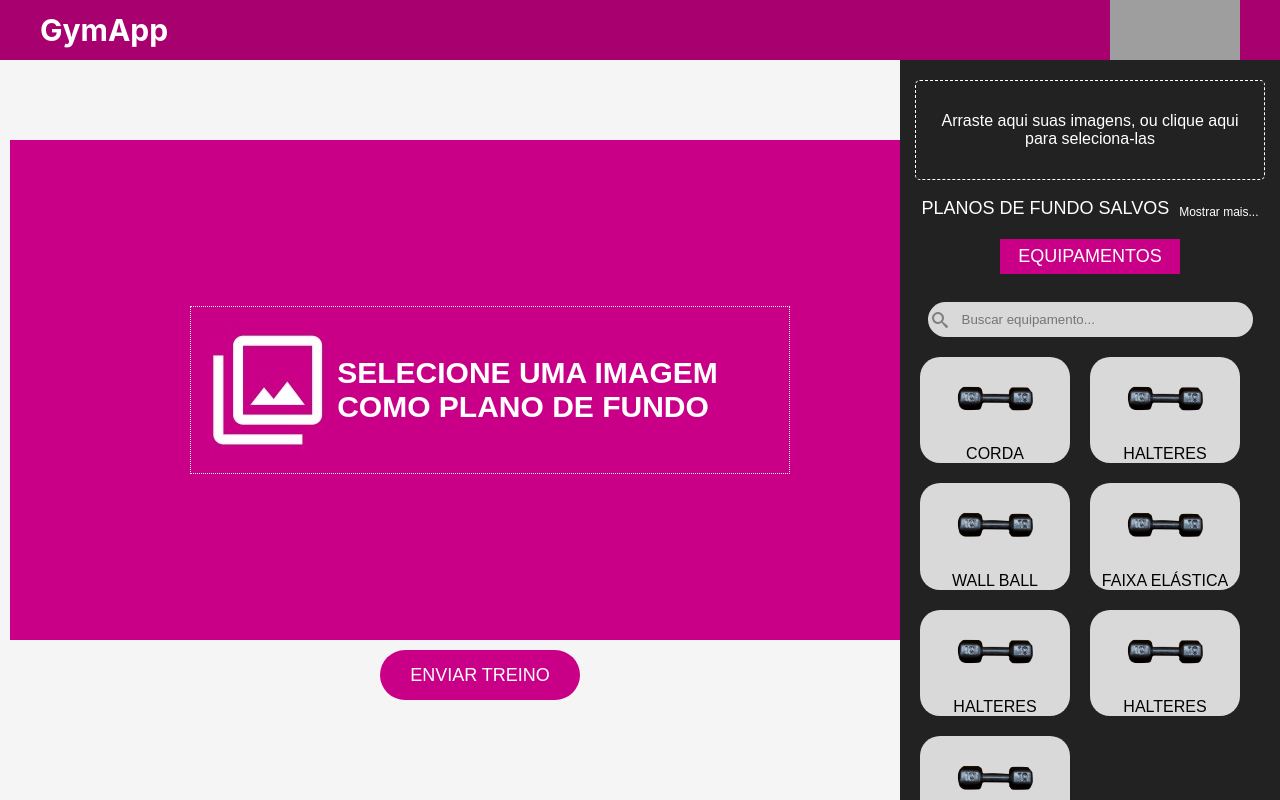
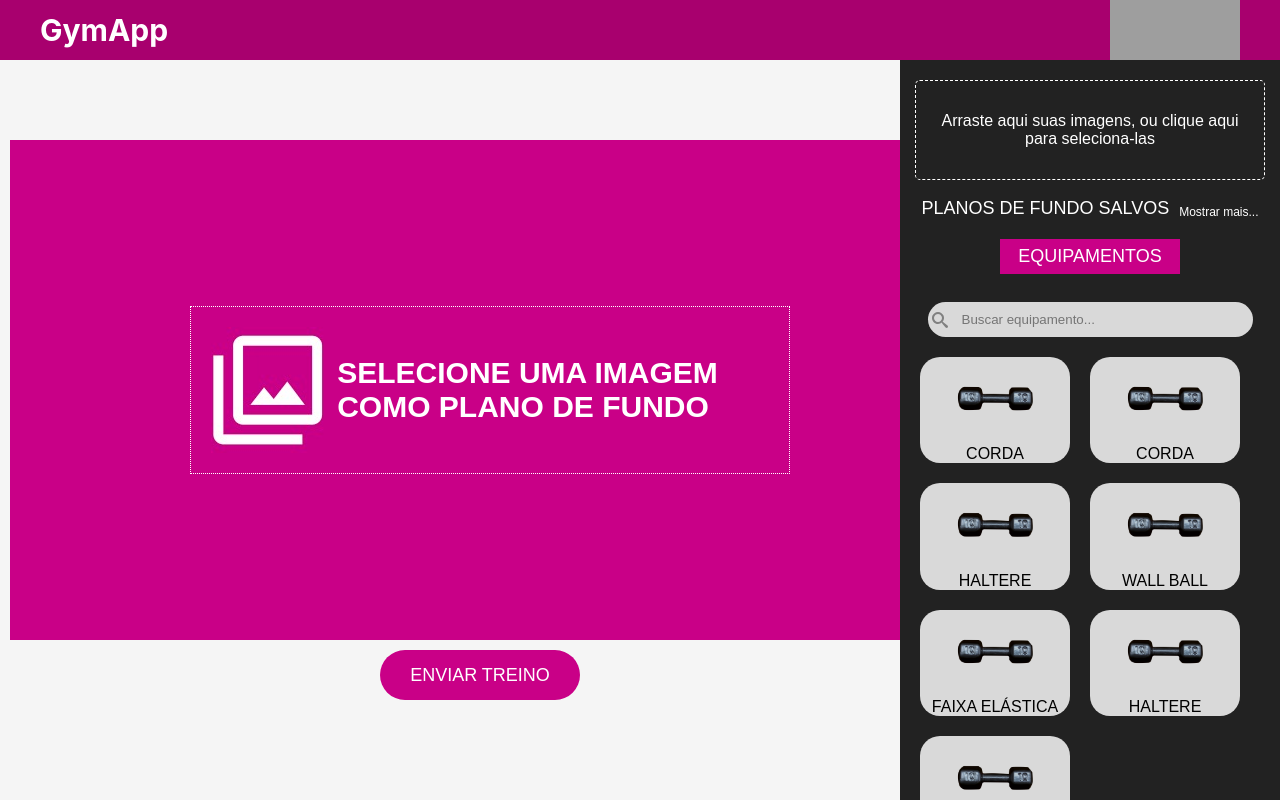
Before and after one commit to avoguga/gym-app, a React (Vite) app: page / in a window 1280 px wide. Built offline with nearby package versions, Linux system fonts and the light colour scheme; grey boxes are pictures that could not be loaded.

Commit message:
Implementa search

```diff
--- /dev/null
+++ b/src/components/Content/FirstSection/buttonElements.ts
@@ -0,0 +1,41 @@
+import PesoImg from "../../../assets/meu.png";
+
+
+export default  [
+    {
+        id: 1,
+        name: "CORDA",
+        img: PesoImg
+    },
+    {
+        id: 2,
+        name: "CORDA",
+        img: PesoImg
+    },
+    {
+        id: 3,
+        name: "HALTERE",
+        img: PesoImg
+    },
+    {
+        id: 4,
+        name: "WALL BALL",
+        img: PesoImg
+    },
+    {
+        id: 5,
+        name: "FAIXA ELÁSTICA",
+        img: PesoImg
+    },
+    {
+        id: 6,
+        name: "HALTERE",
+        img: PesoImg
+    },
+    {
+        id: 7,
+        name: "HALTERE",
+        img: PesoImg
+    },
+
+]
--- a/src/components/Content/FirstSection/index.tsx
+++ b/src/components/Content/FirstSection/index.tsx
@@ -1,8 +1,4 @@
-import {
-  useCallback,
-  useEffect,
-  useState,
-} from "react";
+import { useCallback, useEffect, useState } from "react";
 import Draggable from "react-draggable";
 import { useDropzone } from "react-dropzone";
 import DraggableContainer from "../../DragglableContainer";
@@ -29,6 +25,7 @@ import {
 import { storage } from "../../../firebase";
 import Lupa from "../../../assets/magnifier-glass_icon-icons.com_71148.svg";
 import PesoImg from "../../../assets/meu.png";
+import buttonElements from "./buttonElements";
 
 gsap.registerPlugin(DragRotate);
 
@@ -51,6 +48,9 @@ function FirstSection({
   const [counter, setCounter] = useState(0);
 
   const [selectedFileUrl, setSelectedFileUrl] = useState([]);
+
+  const [buttonElementsArray, setButtonsElementsArray] =
+    useState(buttonElements);
 
   const updateUploads = () => {
     const file = selectedFileByDrop[0];
@@ -125,7 +125,13 @@ function FirstSection({
   //     });
   // }, []);
 
-
+  const filterButtonsElements = (e) => {
+    const search = e.target.value.toLowerCase();
+    const filteredButtonsElements = buttonElements.filter((elements) =>
+      elements.name.toLowerCase().includes(search)
+    );
+    setButtonsElementsArray(filteredButtonsElements);
+  };
 
   return (
     <MainContainer>
@@ -153,7 +159,7 @@ function FirstSection({
           style={{
             display: "flex",
             flexWrap: "wrap",
-            marginLeft: "10px"
+            marginLeft: "10px",
           }}
         >
           {imgUrlArray.map((urls, index) => (
@@ -184,7 +190,10 @@ function FirstSection({
           <br />
           <div style={{ position: "relative" }}>
             <InputIcon src={Lupa} />
-            <EquipsInput placeholder="Buscar equipamento..." />
+            <EquipsInput
+              placeholder="Buscar equipamento..."
+              onChange={(event) => filterButtonsElements(event)}
+            />
           </div>
         </div>
 
@@ -195,47 +204,19 @@ function FirstSection({
             marginBottom: "100px",
           }}
         >
-          <CreateElButton onClick={() => createDraggableComponent()}>
-            <img src={PesoImg} alt="Corda" style={{ width: "150px" }} />
-            CORDA
-          </CreateElButton>
-
-          <CreateElButton onClick={() => createDraggableComponent()}>
-            <img src={PesoImg} alt="Haltere" style={{ width: "150px" }} />
-            HALTERES
-          </CreateElButton>
-
-          <CreateElButton onClick={() => createDraggableComponent()}>
-            <img src={PesoImg} alt="Wall Ball" style={{ width: "150px" }} />
-            WALL BALL
-          </CreateElButton>
-
-          <CreateElButton onClick={() => createDraggableComponent()}>
-            <img
-              src={PesoImg}
-              alt="Faixa Elástica"
-              style={{ width: "150px" }}
-            />
-            FAIXA ELÁSTICA
-          </CreateElButton>
-
-          <CreateElButton onClick={() => createDraggableComponent()}>
-            <img src={PesoImg} alt="Haltere" style={{ width: "150px" }} />
-            HALTERES
-          </CreateElButton>
-          <CreateElButton onClick={() => createDraggableComponent()}>
-            <img src={PesoImg} alt="Haltere" style={{ width: "150px" }} />
-            HALTERES
-          </CreateElButton>
-          <CreateElButton onClick={() => createDraggableComponent()}>
-            <img src={PesoImg} alt="Haltere" style={{ width: "150px" }} />
-            HALTERES
-          </CreateElButton>
+          {buttonElementsArray.map((items, id) => (
+            <CreateElButton key={id} onClick={() => createDraggableComponent()}>
+              <img
+                src={items.img}
+                alt={items.name}
+                style={{ width: "150px" }}
+              />
+              {items.name}
+            </CreateElButton>
+          ))}
         </div>
 
-        <div style={{ display: "flex", flexWrap: "wrap" }}>
-
-        </div>
+        <div style={{ display: "flex", flexWrap: "wrap" }}></div>
       </ScrollableContainer>
     </MainContainer>
   );
```
Also changed, not shown: aaa.html (deleted, +0 -72 lines), 1 other file (tests, documents, lock files or other folders).
